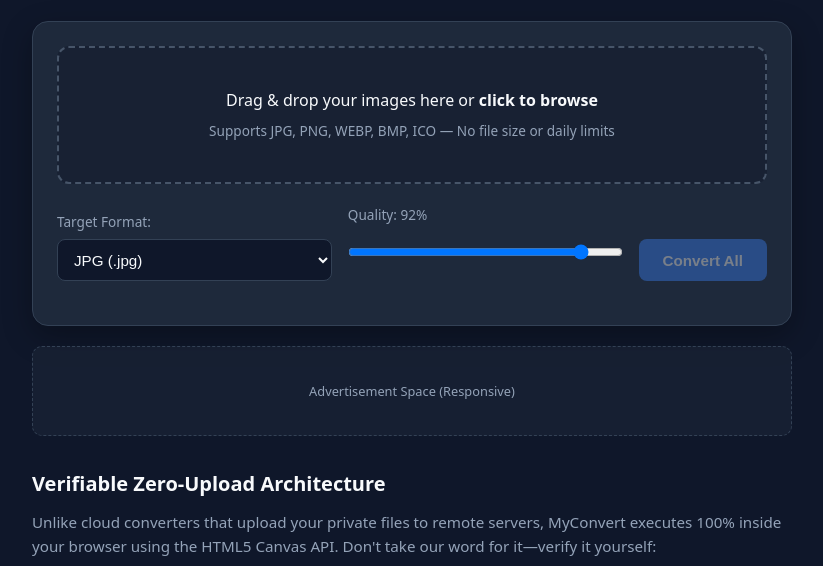
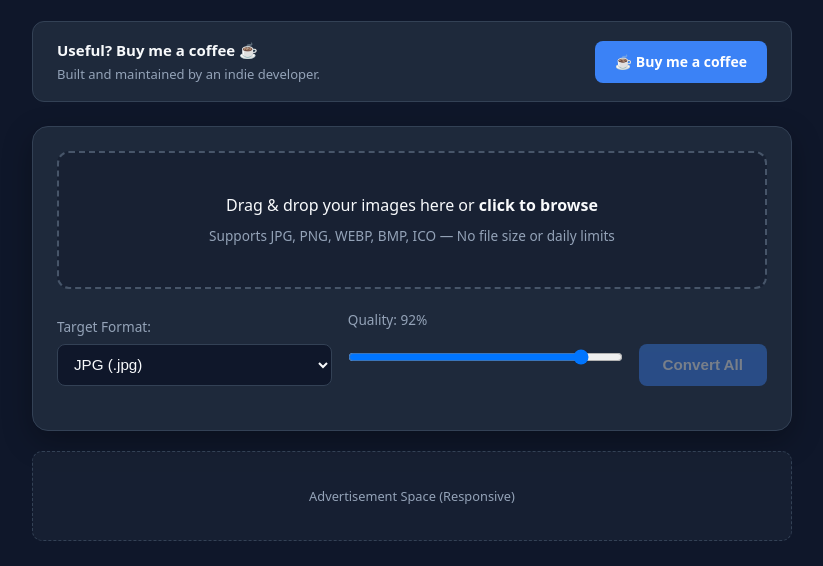
Before and after one commit to yigit-mehmet2/MyConvert, a plain HTML site: page index.html in a window 1280 px wide. Shown: the part 157-723 px from the top of the page, without its empty margins (228-1051 px from the left). Drawn offline with nearby package versions, Linux system fonts and the light colour scheme.

Commit message:
Add support developer box to index.html
Added a support developer box with a donation link.

```diff
--- a/index.html
+++ b/index.html
@@ -26,11 +26,25 @@
         <p class="subtitle">Convert unlimited JPG, PNG & WEBP files locally using your device's hardware.</p>
     </header>
 
-    <!-- Top Advertisement Slot -->
-    <!-- <div class="ad-slot" id="ad-top">
-        <span>Advertisement Space (728x90 / Responsive)</span>
+    <!-- Support Developer Box (CSP Safe) -->
+    <div style="background-color: #1e293b; border: 1px solid #334155; border-radius: 12px; padding: 16px 24px; margin: 24px auto; max-width: 760px; display: flex; flex-wrap: wrap; align-items: center; justify-content: space-between; gap: 16px; font-family: system-ui, -apple-system, sans-serif;">
+        <div style="text-align: left; flex: 1; min-width: 240px;">
+            <div style="color: #f8fafc; font-weight: 600; font-size: 15px; margin-bottom: 2px;">
+              Useful? Buy me a coffee ☕
+            </div>
+        <div style="color: #94a3b8; font-size: 13px;">
+          Built and maintained by an indie developer.
+        </div>
     </div>
-    -->
+
+  <a href="https://kreosus.com"
+     target="_blank"
+     rel="noopener noreferrer"
+     style="background-color: #3b82f6; color: #ffffff; font-weight: 600; font-size: 14px; padding: 10px 20px; border-radius: 8px; text-decoration: none; white-space: nowrap;">
+    ☕ Buy me a coffee
+  </a>
+</div>
+
 
     <!-- Main Converter Interface -->
     <main class="converter-box">
```
